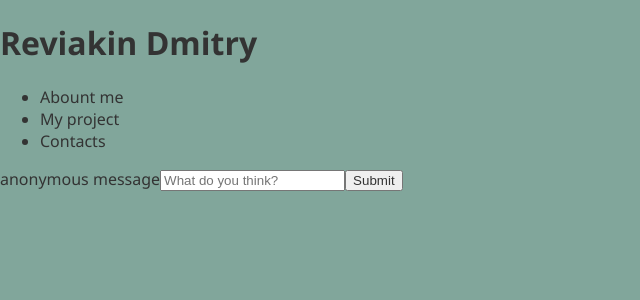
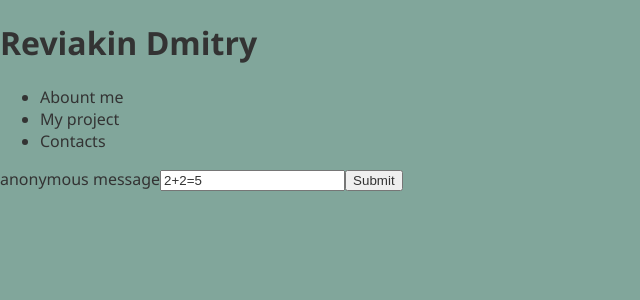
Before and after one commit to reviakin/personal-site, a React (Vite) app: page / in a window 1280 px wide. Shown: the top 300 px of the page, without its empty margins (0-640 px from the left). Built offline with nearby package versions, Linux system fonts and the light colour scheme.

Commit message:
do default value to anonymous mes Orwell style

```diff
--- a/src/components/AnonymousMes.js
+++ b/src/components/AnonymousMes.js
@@ -2,7 +2,7 @@ import React, { useState } from 'react'
 
 export default function anonymousMes() {
 
-    var [message, setMessage] = useState('')
+    var [message, setMessage] = useState('2+2=5')
     var [messages, setMessages] = useState([])
 
     function handleChangeMes(event) {
```
